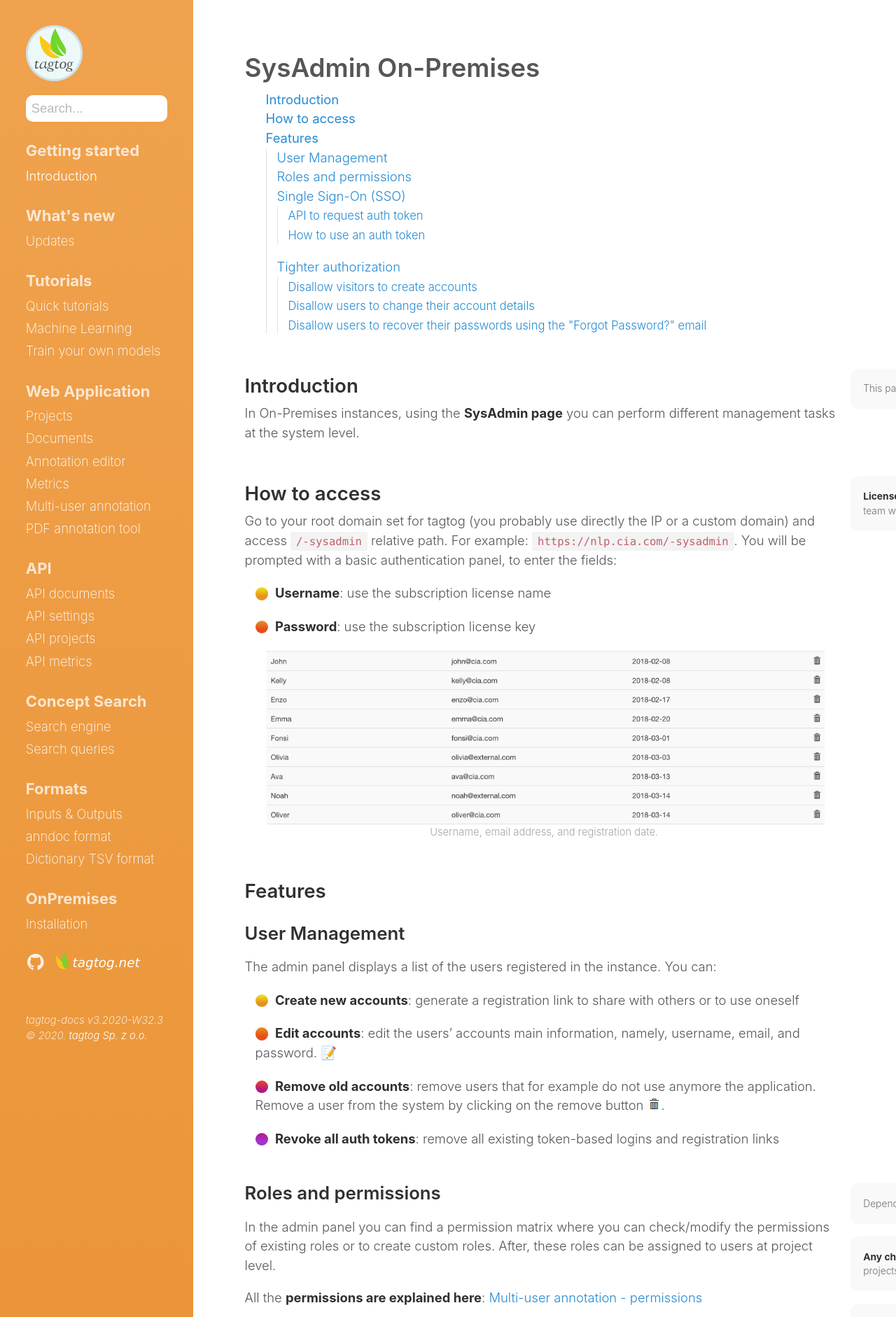
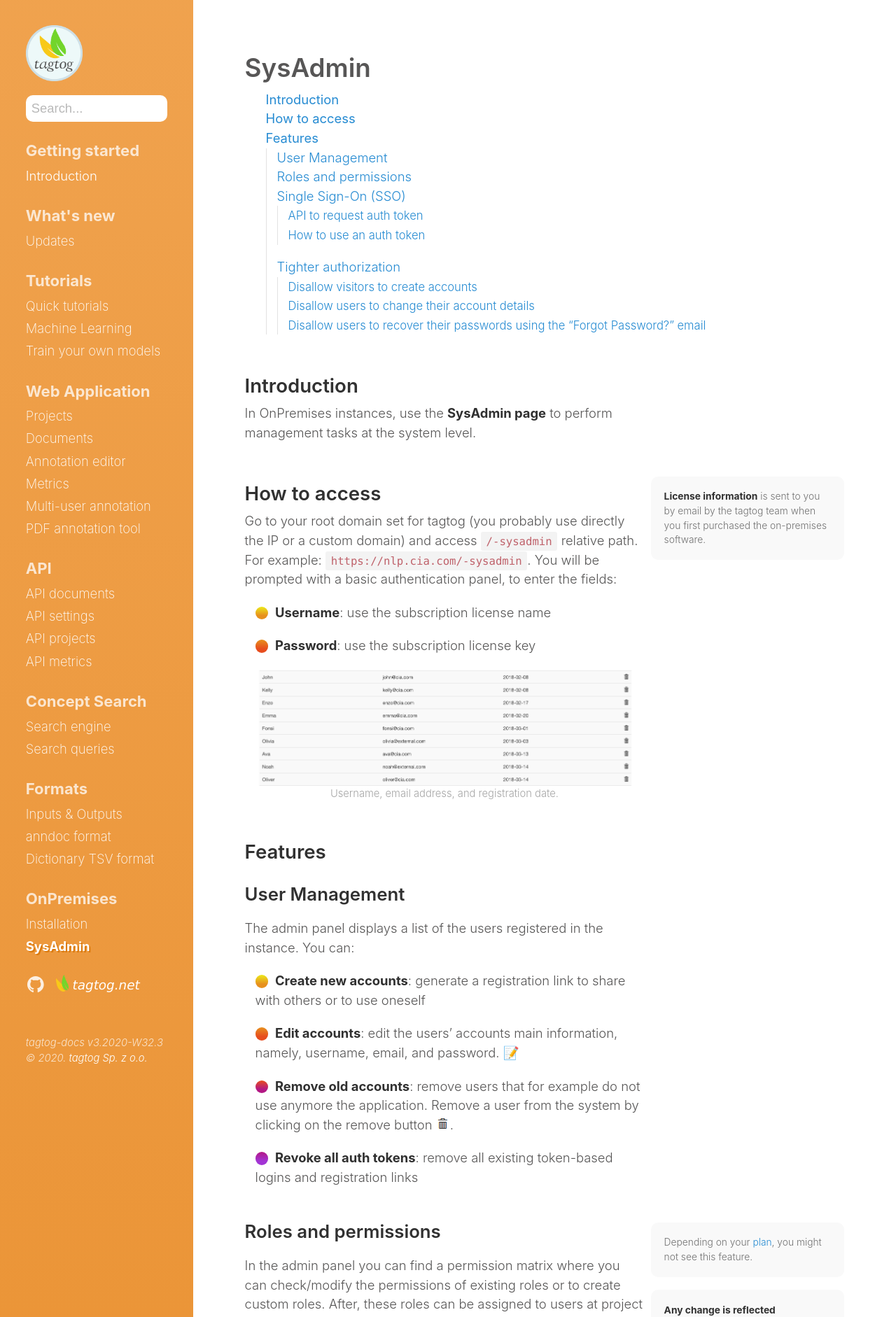
Before and after one commit to tagtogorg/tagtog-doc, a Jekyll site: the page built from on-premises-sysadmin.md, in a window 1280 px wide. Shown: the top 1882 px of the page at 70% size. Built offline with Jekyll 4.4.1, drawn with Linux system fonts in a browser that asks for light colours; nearby versions of some CDN libraries; some of the changed text lies outside the part shown.

Commit message:
simplify, and prefer markdown

````diff
--- a/on-premises-sysadmin.md
+++ b/on-premises-sysadmin.md
@@ -1,136 +1,131 @@
 ---
 layout: page
-title: SysAdmin On-Premises
+title: SysAdmin
 sidebar_link: true
-id: sysadmin-premises
+id: sysadmin-onpremises
 toc: true
 
 tagtog_domain: https://www.tagtog.net
 request_auth_token_endpoint: /-sysadmin/request-auth-token
 ---
 
-<div class="page-section">
-  <div class="two-third-col">
-    <h2>Introduction</h2>
-    <p>In On-Premises instances, using the <strong>SysAdmin page</strong> you can perform different management tasks at the system level.</p>
+<div class="two-third-col" markdown="1">
+## Introduction
+
+In OnPremises instances, use the <strong>SysAdmin page</strong> to perform management tasks at the system level.
+</div>
+
+<div class="two-third-col">
+  <h2>How to access</h2>
+  <p>Go to your root domain set for tagtog (you probably use directly the IP or a custom domain) and access <code>/-sysadmin</code> relative path. For example: <code>https://nlp.cia.com/-sysadmin</code>. You will be prompted with a basic authentication panel, to enter the fields:</p>
+  <p class="list-item"><span class="list-item-1"></span><strong>Username</strong>: use the subscription license name</p>
+  <p class="list-item"><span class="list-item-2"></span><strong>Password</strong>: use the subscription license key</p>
+
+  {% include image.html name="sysadmin-onpremises-users.png"  caption="Username, email address, and registration date." %}
+</div>
+<div class="one-third-col">
+  <div class="message">
+    <strong>License information</strong> is sent to you by email by the tagtog team when you first purchased the on-premises software.
   </div>
-  <div class="one-third-col">
-    <div class="message">
-      This panel is only accessible in <strong>on-premises</strong> instances.
-    </div>
+</div>
+
+<div class="two-third-col">
+  <h2>Features</h2>
+  <h3>User Management</h3>
+  <p>The admin panel displays a list of the users registered in the instance. You can:</p>
+  <p class="list-item" markdown="1"><span class="list-item-1"></span>**Create new accounts**: generate a registration link to share with others or to use oneself</p>
+  <p class="list-item" markdown="1"><span class="list-item-2"></span>**Edit accounts**: edit the users' accounts main information, namely, username, email, and password. 📝</p>
+  <p class="list-item" markdown="1"><span class="list-item-3"></span>**Remove old accounts**: remove users that for example do not use anymore the application. Remove a user from the system by clicking on the remove button {% include inline-image.html name="editor-doc-remove.PNG" %}.</p>
+  <p class="list-item" markdown="1"><span class="list-item-4"></span>**Revoke all auth tokens**: remove all existing token-based logins and registration links</p>
+</div>
+<div class="two-third-col">
+  <h3>Roles and permissions</h3>
+  <p>In the admin panel you can find a permission matrix where you can check/modify the permissions of existing roles or to create custom roles. After, these roles can be assigned to users at project level.</p>
+  <p>All the <strong>permissions are explained here</strong>: <a title="tagtog - Multi-user annotation - permissions" href="collaboration.html#permissions">Multi-user annotation - permissions</a></p>
+  <p>By default there are three roles in the system: <code>admin</code>, <code>supercurator</code> and <code>reader</code>. The permissions for these default roles cannot be modified. Admin role cannot be removed (the creator of a project, the owner, will always have this role assigned). The roles supercurator and reader can be removed. If you want to modify their permissions, you should remove the role, and create a new role with the same name.</p>
+  <p>To create a new role simply click on <i>Add new role</i>. To change a permission, you should click on the corresponding checkbox. If you hover on the permission name or on a role name, a description of the permission or the role will show up.</p>
+  <p>For each role, you can perform three actions:</p>
+  <p class="list-item"><span class="list-item-1"></span>{% include inline-image.html name="edit_pencil.png" width="28" %}<strong>Edit its name/description</strong></p>
+  <p class="list-item"><span class="list-item-2"></span>{% include inline-image.html name="editor-doc-remove.PNG" width="23" %}<strong>Remove it</strong>. If you remove a role, you should indicate which is the role that will be assigned to all the users once their original role is removed.</p>
+  <p class="list-item"><span class="list-item-3"></span><strong>Change its permissions</strong></p>
+
+  {% include image.html name="role_matrix.png"  width="650" caption="Permission matrix. In this example, in addition to the default roles, there is a new role myNewRole" %}
+</div>
+<div class="one-third-col">
+  <div class="message">
+    Depending on your <a href="https://www.tagtog.net/-plans" title="tagtog - plans">plan</a>, you might not see this feature.
   </div>
+  <div class="message">
+    <strong>Any change is reflected immediately</strong> across all the projects in the system.
+  </div>
+  <div class="message">
+    When a role is removed, all the users under this role are assigned to another role (chosen by the sysadmin).
+  </div>
+</div>
 
-  <div class="two-third-col">
-    <h2>How to access</h2>
-    <p>Go to your root domain set for tagtog (you probably use directly the IP or a custom domain) and access <code>/-sysadmin</code> relative path. For example: <code>https://nlp.cia.com/-sysadmin</code>. You will be prompted with a basic authentication panel, to enter the fields:</p>
-    <p class="list-item"><span class="list-item-1"></span><strong>Username</strong>: use the subscription license name</p>
-    <p class="list-item"><span class="list-item-2"></span><strong>Password</strong>: use the subscription license key</p>
+<div class="two-third-col">
+  <h3>Single Sign-On (SSO)</h3>
+  <p markdown="1">The current SSO system on tagtog is based on **authentication tokens**. These can only be generated by the sysadmin (via API). The sysadmin can then have injected, in a simple reverse proxy server or just simple URL redirections, the corresponding authentication token that distinctively grant one user to login. The sysadmin can keep an internal map of reusable tokens or generate them on-demand programatically any time a login access is required (see below the `useOnce` API parameter). All auth tokens can easily be deleted at any time (see above: [Revoke all auth tokens](#user-management)).</p>
 
-    {% include image.html name="sysadmin-onpremises-users.png"  caption="Username, email address, and registration date." %}
-  </div>
-  <div class="one-third-col">
-    <div class="message">
-      <strong>License information</strong> is sent to you by email by the tagtog team when you first purchased the on-premises software.
-    </div>
-  </div>
+  <h4>API to request auth token</h4>
 
-  <div class="two-third-col">
-    <h2>Features</h2>
-    <h3>User Management</h3>
-    <p>The admin panel displays a list of the users registered in the instance. You can:</p>
-    <p class="list-item" markdown="1"><span class="list-item-1"></span>**Create new accounts**: generate a registration link to share with others or to use oneself</p>
-    <p class="list-item" markdown="1"><span class="list-item-2"></span>**Edit accounts**: edit the users' accounts main information, namely, username, email, and password. 📝</p>
-    <p class="list-item" markdown="1"><span class="list-item-3"></span>**Remove old accounts**: remove users that for example do not use anymore the application. Remove a user from the system by clicking on the remove button {% include inline-image.html name="editor-doc-remove.PNG" %}.</p>
-    <p class="list-item" markdown="1"><span class="list-item-4"></span>**Revoke all auth tokens**: remove all existing token-based logins and registration links</p>
-  </div>
-  <div class="two-third-col">
-    <h3>Roles and permissions</h3>
-    <p>In the admin panel you can find a permission matrix where you can check/modify the permissions of existing roles or to create custom roles. After, these roles can be assigned to users at project level.</p>
-    <p>All the <strong>permissions are explained here</strong>: <a title="tagtog - Multi-user annotation - permissions" href="collaboration.html#permissions">Multi-user annotation - permissions</a></p>
-    <p>By default there are three roles in the system: <code>admin</code>, <code>supercurator</code> and <code>reader</code>. The permissions for these default roles cannot be modified. Admin role cannot be removed (the creator of a project, the owner, will always have this role assigned). The roles supercurator and reader can be removed. If you want to modify their permissions, you should remove the role, and create a new role with the same name.</p>
-    <p>To create a new role simply click on <i>Add new role</i>. To change a permission, you should click on the corresponding checkbox. If you hover on the permission name or on a role name, a description of the permission or the role will show up.</p>
-    <p>For each role, you can perform three actions:</p>
-    <p class="list-item"><span class="list-item-1"></span>{% include inline-image.html name="edit_pencil.png" width="28" %}<strong>Edit its name/description</strong></p>
-    <p class="list-item"><span class="list-item-2"></span>{% include inline-image.html name="editor-doc-remove.PNG" width="23" %}<strong>Remove it</strong>. If you remove a role, you should indicate which is the role that will be assigned to all the users once their original role is removed.</p>
-    <p class="list-item"><span class="list-item-3"></span><strong>Change its permissions</strong></p>
+  <table style="width:100%;white-space:nowrap;">
+    <tr>
+      <td><strong>Endpoint</strong></td>
+      <td><code>{{ page.request_auth_token_endpoint }}</code></td>
+    </tr>
+    <tr>
+      <td><strong>Method</strong></td>
+      <td><code>POST</code></td>
+    </tr>
+    <tr>
+      <td><strong>Output</strong></td>
+      <td>String, the auth token</td>
+    </tr>
+  </table>
 
-    {% include image.html name="role_matrix.png"  width="650" caption="Permission matrix. In this example, in addition to the default roles, there is a new role myNewRole" %}
-  </div>
-  <div class="one-third-col">
-    <div class="message">
-      Depending on your <a href="https://www.tagtog.net/-plans" title="tagtog - plans">plan</a>, you might not see this feature.
-    </div>
-    <div class="message">
-      <strong>Any change is reflected immediately</strong> across all the projects in the system.
-    </div>
-    <div class="message">
-      When a role is removed, all the users under this role are assigned to another role (chosen by the sysadmin).
-    </div>
-  </div>
+  <p markdown="1">**Input Parameters**</p>
 
-  <div class="two-third-col">
-    <h3>Single Sign-On (SSO)</h3>
-    <p markdown="1">The current SSO system on tagtog is based on **authentication tokens**. These can only be generated by the sysadmin (via API). The sysadmin can then have injected, in a simple reverse proxy server or just simple URL redirections, the corresponding authentication token that distinctively grant one user to login. The sysadmin can keep an internal map of reusable tokens or generate them on-demand programatically any time a login access is required (see below the `useOnce` API parameter). All auth tokens can easily be deleted at any time (see above: [Revoke all auth tokens](#user-management)).</p>
+    <p>Defined as JSON parameters:</p>
 
-    <h4>API to request auth token</h4>
-
-    <table style="width:100%;white-space:nowrap;">
+    <table style="width:100%;">
       <tr>
-        <td><strong>Endpoint</strong></td>
-        <td><code>{{ page.request_auth_token_endpoint }}</code></td>
+        <th>Name</th>
+        <th>Default</th>
+        <th>Example</th>
+        <th>Description</th>
       </tr>
       <tr>
-        <td><strong>Method</strong></td>
-        <td><code>POST</code></td>
+        <td><code>toUsername</code> (String)</td>
+        <td>-</td>
+        <td><em>yourUsername</em></td>
+        <td>The user's username you grant the authentication to.</td>
       </tr>
       <tr>
-        <td><strong>Output</strong></td>
-        <td>String, the auth token</td>
+        <td><code>expirationHours</code> (Int)</td>
+        <td>-1 (meaning, no expiration)</td>
+        <td>24</td>
+        <td>The expiration in hours for the token to still be usable. Leave undefined or otherwise write a negative number to not have any expiration (meaning the token is valid until removed).</td>
+      </tr>
+      <tr>
+        <td><code>useOnce</code> (Boolean)</td>
+        <td>false</td>
+        <td>true</td>
+        <td>Besides the expiration, with this parameter you can decide whether the token can be used only once (true) or not (false, i.e., multiple times until the token is removed or expires).</td>
       </tr>
     </table>
 
-    <p markdown="1">**Input Parameters**</p>
+</div>
 
-      <p>Defined as JSON parameters:</p>
-
-      <table style="width:100%;">
-        <tr>
-          <th>Name</th>
-          <th>Default</th>
-          <th>Example</th>
-          <th>Description</th>
-        </tr>
-        <tr>
-          <td><code>toUsername</code> (String)</td>
-          <td>-</td>
-          <td><em>yourUsername</em></td>
-          <td>The user's username you grant the authentication to.</td>
-        </tr>
-        <tr>
-          <td><code>expirationHours</code> (Int)</td>
-          <td>-1 (meaning, no expiration)</td>
-          <td>24</td>
-          <td>The expiration in hours for the token to still be usable. Leave undefined or otherwise write a negative number to not have any expiration (meaning the token is valid until removed).</td>
-        </tr>
-        <tr>
-          <td><code>useOnce</code> (Boolean)</td>
-          <td>false</td>
-          <td>true</td>
-          <td>Besides the expiration, with this parameter you can decide whether the token can be used only once (true) or not (false, i.e., multiple times until the token is removed or expires).</td>
-        </tr>
-      </table>
-
-  </div>
-
-  <div class="two-third-col" markdown="1"> <!-- Opens main section: two-third-cold div -->
-    **Coding examples**
+<div class="two-third-col" markdown="1"> <!-- Opens main section: two-third-cold div -->
+  **Coding examples**
 
 <div id="tabs-container">
-  <ul class="tabs-menu">
-    <li class="current"><a href="#tab_api_request_auth_token_curl">cURL</a></li>
-    <li><a href="#tab_api_request_auth_token_httpie">HTTPie</a></li>
-  </ul>
-  <div class="tab">
+<ul class="tabs-menu">
+  <li class="current"><a href="#tab_api_request_auth_token_curl">cURL</a></li>
+  <li><a href="#tab_api_request_auth_token_httpie">HTTPie</a></li>
+</ul>
+<div class="tab">
 <div id="tab_api_request_auth_token_curl" class="tab-content" style="display: block" markdown="1">
 ```shell
 curl -u LICENSE_NAME:LICENSE_KEY -X POST -H "Content-Type: application/json" '{{ page.tagtog_domain }}{{ page.request_auth_token_endpoint }}' \
@@ -146,56 +141,61 @@ http --verify no --auth LICENSE_NAME:LICENSE_KEY POST '{{ page.tagtog_domain }}{
 ```
 </div>
 
-  </div>
+</div>
 </div>
 
-  </div> <!-- Closes main section: two-third-cold div -->
+</div> <!-- Closes main section: two-third-cold div -->
 
 
-  <div class="two-third-col">
-    <h4>How to use an auth token</h4>
-      <p>Once you have an auth <code>token</code>, use it in a simple GET request to login with the associated-granted user. To the request also add a <code>redirectTo</code> (<a href="https://meyerweb.com/eric/tools/dencoder/">url-encoded</a>) parameter to indicate where to redirect to. You must add these parameters to the <code>/</code> (root endpoint) of your tagtog's installation domain.</p>
-      <p>Example: <code>{{ page.tagtog_domain }}/?redirectTo=https%3A%2F%2Fwww.tagtog.net%2F-datasets&token=bbfd-33878148-6062-4934-a507-af4962753c8f</code></p>
-  </div> <!-- Closes main section: two-third-cold div -->
+<div class="two-third-col">
+  <h4>How to use an auth token</h4>
+    <p>Once you have an auth <code>token</code>, use it in a simple GET request to login with the associated-granted user. To the request also add a <code>redirectTo</code> (<a href="https://meyerweb.com/eric/tools/dencoder/">url-encoded</a>) parameter to indicate where to redirect to. You must add these parameters to the <code>/</code> (root endpoint) of your tagtog's installation domain.</p>
+    <p>Example: <code>{{ page.tagtog_domain }}/?redirectTo=https%3A%2F%2Fwww.tagtog.net%2F-datasets&token=bbfd-33878148-6062-4934-a507-af4962753c8f</code></p>
+</div> <!-- Closes main section: two-third-cold div -->
 
 
-  <div class="two-third-col">
-    <br/><hr/><br/>
-    <h3>Tighter authorization</h3>
+<!-- <div class="two-third-col"> -->
+<!-- <br/><hr/><br/> -->
 
-    <p markdown="1">Sometimes you might want to have a tighter control about what the users and visitors of your system are allowed to do. You can configure the following authorization controls using java dynamic properties. Specifically, you must properly set the environment variable `TAGTOG_JAVA_OPTS` with the desired configuration values as described for each point below.</p>
+<div class="two-third-col" markdown="1">
+
+### Tighter authorization
+
+Sometimes you want to have a tighter control about what the users and visitors of your system are allowed to do. You can configure the following authorization controls **using java dynamic properties**. Specifically, you must set the environment variable `TAGTOG_JAVA_OPTS` with the desired configuration values as described for each point below.
 
 
-    <h4>Disallow visitors to create accounts</h4>
+#### Disallow visitors to create accounts
 
-    <p markdown="1">Sometimes you do not want to allow visitors to your tagtog installation creating accounts themselves. In such a case, the sysadmin is responsible to create the accounts for all the users.</p>
-    <p markdown="1">Set (the java dynamic property) `application.canVisitorsCreateAccounts` to `false` (the default is _true_). Example:</p>
-    <code>
-    export TAGTOG_JAVA_OPTS="${TAGTOG_JAVA_OPTS} -Dapplication.canVisitorsCreateAccounts=false";
-    ./tagtog_on_premises restart latest $PWD/tagtog_home
-    </code>
+Sometimes you do not want to allow visitors to your tagtog installation creating accounts themselves. In such a case, the sysadmin is responsible to create the accounts for all the users.
+
+Set `application.canVisitorsCreateAccounts` to `false` (the default is _true_). Example:
+
+```shell
+export TAGTOG_JAVA_OPTS="${TAGTOG_JAVA_OPTS} -Dapplication.canVisitorsCreateAccounts=false";
+./tagtog_on_premises restart latest $PWD/tagtog_home
+```
 
 
-    <h4>Disallow users to change their account details</h4>
+#### Disallow users to change their account details
 
-    <p markdown="1">In such a case, the sysadmin is responsible to edit the account details of the users.</p>
-    <p markdown="1">Set `application.canUsersEditTheirAccounts` to `false` (the default is _true_). Example:</p>
-    <code>
-    export TAGTOG_JAVA_OPTS="${TAGTOG_JAVA_OPTS} -Dapplication.canUsersEditTheirAccounts=false";
-    ./tagtog_on_premises restart latest $PWD/tagtog_home
-    </code>
+In such a case, the sysadmin is responsible to edit the account details of the users.
+
+Set `application.canUsersEditTheirAccounts` to `false` (the default is _true_). Example:
+
+```shell
+export TAGTOG_JAVA_OPTS="${TAGTOG_JAVA_OPTS} -Dapplication.canUsersEditTheirAccounts=false";
+./tagtog_on_premises restart latest $PWD/tagtog_home
+```
 
 
-    <h4>Disallow users to recover their passwords using the "Forgot Password?" email</h4>
+#### Disallow users to recover their passwords using the "Forgot Password?" email
 
-    <p markdown="1">In such a case, the sysadmin is entirely responsible for the users' passwords.</p>
-    <p markdown="1">Set `application.canUsersRequestForgotPassword` to `false` (the default is _true_). Example:</p>
-    <code>
-    export TAGTOG_JAVA_OPTS="${TAGTOG_JAVA_OPTS} -Dapplication.canUsersRequestForgotPassword=false";
-    ./tagtog_on_premises restart latest $PWD/tagtog_home
-    </code>
+In such a case, the sysadmin is entirely responsible for the users' passwords.</p>
+Set `application.canUsersRequestForgotPassword` to `false` (the default is _true_). Example:
 
-  </div>
-  <div class="one-third-col">
-  </div>
-</div>
+```shell
+export TAGTOG_JAVA_OPTS="${TAGTOG_JAVA_OPTS} -Dapplication.canUsersRequestForgotPassword=false";
+./tagtog_on_premises restart latest $PWD/tagtog_home
+```
+
+</div> <!-- Ends markdown -->
````
